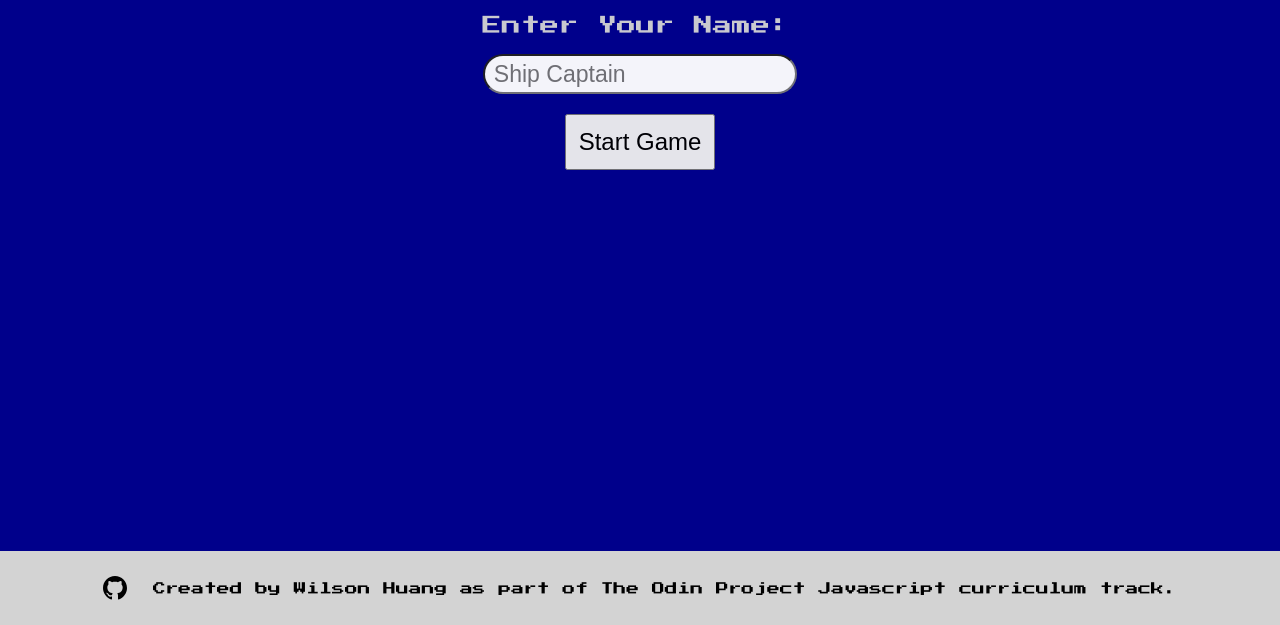
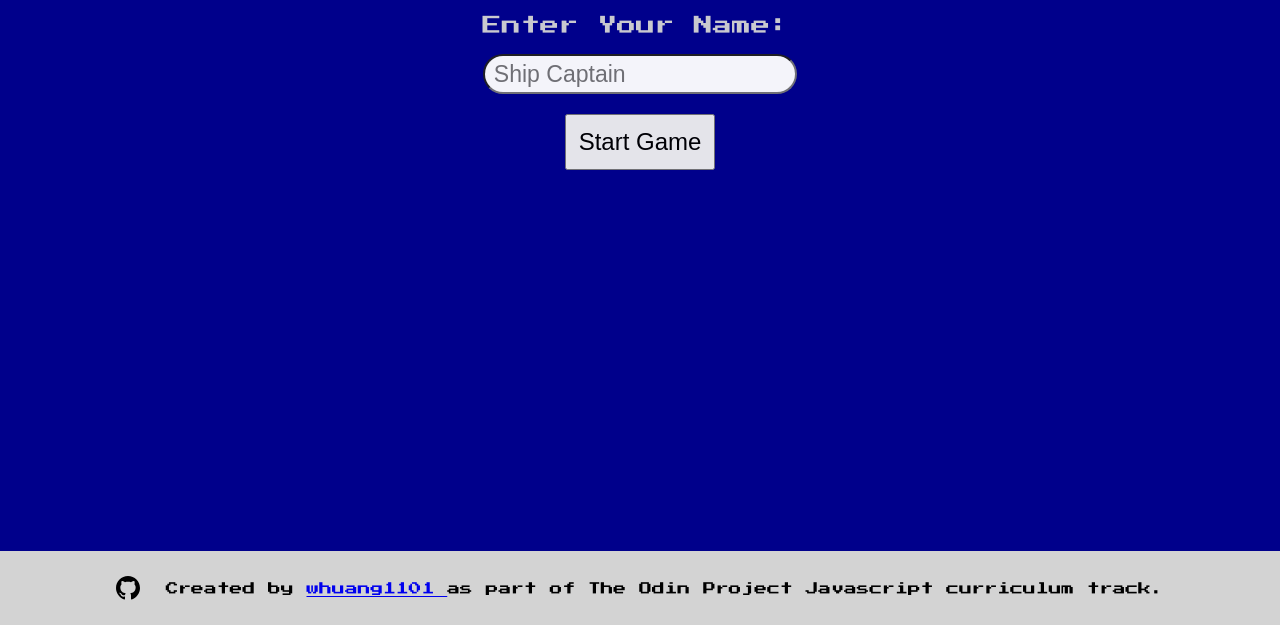
Before and after one commit to whuang1101/BattleShip, a website built with webpack: page dist/index.html in a window 1280 px wide. Shown: the part 175-800 px from the top of the page. Built offline with nearby package versions, Linux system fonts and the light colour scheme.

Commit message:
added my link github

```diff
--- a/dist/index.html
+++ b/dist/index.html
@@ -26,7 +26,7 @@
             </div>
             <div class="github-creator">
                 <svg xmlns="http://www.w3.org/2000/svg" width="24" height="24" viewBox="0 0 24 24"><path d="M12 0c-6.626 0-12 5.373-12 12 0 5.302 3.438 9.8 8.207 11.387.599.111.793-.261.793-.577v-2.234c-3.338.726-4.033-1.416-4.033-1.416-.546-1.387-1.333-1.756-1.333-1.756-1.089-.745.083-.729.083-.729 1.205.084 1.839 1.237 1.839 1.237 1.07 1.834 2.807 1.304 3.492.997.107-.775.418-1.305.762-1.604-2.665-.305-5.467-1.334-5.467-5.931 0-1.311.469-2.381 1.236-3.221-.124-.303-.535-1.524.117-3.176 0 0 1.008-.322 3.301 1.23.957-.266 1.983-.399 3.003-.404 1.02.005 2.047.138 3.006.404 2.291-1.552 3.297-1.23 3.297-1.23.653 1.653.242 2.874.118 3.176.77.84 1.235 1.911 1.235 3.221 0 4.609-2.807 5.624-5.479 5.921.43.372.823 1.102.823 2.222v3.293c0 .319.192.694.801.576 4.765-1.589 8.199-6.086 8.199-11.386 0-6.627-5.373-12-12-12z"/></svg>
-                <div class="content">Created by Wilson Huang as part of The Odin Project Javascript curriculum track.</div>
+                <div class="content">Created by <a href="https://github.com/whuang1101/BattleShip">whuang1101 </a> as part of The Odin Project Javascript curriculum track.</div>
             </div>
         </div>
         <div class="player-screen hide">
@@ -39,7 +39,7 @@
             </div>
             <div class="github-creator">
                 <svg xmlns="http://www.w3.org/2000/svg" width="24" height="24" viewBox="0 0 24 24"><path d="M12 0c-6.626 0-12 5.373-12 12 0 5.302 3.438 9.8 8.207 11.387.599.111.793-.261.793-.577v-2.234c-3.338.726-4.033-1.416-4.033-1.416-.546-1.387-1.333-1.756-1.333-1.756-1.089-.745.083-.729.083-.729 1.205.084 1.839 1.237 1.839 1.237 1.07 1.834 2.807 1.304 3.492.997.107-.775.418-1.305.762-1.604-2.665-.305-5.467-1.334-5.467-5.931 0-1.311.469-2.381 1.236-3.221-.124-.303-.535-1.524.117-3.176 0 0 1.008-.322 3.301 1.23.957-.266 1.983-.399 3.003-.404 1.02.005 2.047.138 3.006.404 2.291-1.552 3.297-1.23 3.297-1.23.653 1.653.242 2.874.118 3.176.77.84 1.235 1.911 1.235 3.221 0 4.609-2.807 5.624-5.479 5.921.43.372.823 1.102.823 2.222v3.293c0 .319.192.694.801.576 4.765-1.589 8.199-6.086 8.199-11.386 0-6.627-5.373-12-12-12z"/></svg>
-                <div class="content">Created by Wilson Huang as part of The Odin Project Javascript curriculum track.</div>
+                <div class="content">Created by <a href="https://github.com/whuang1101/BattleShip">whuang1101 </a> as part of The Odin Project Javascript curriculum track.</div>
             </div>
         </div>
         <div class="game-screen hide">
@@ -59,7 +59,7 @@
             </div>
             <div class="github-creator">
                 <svg xmlns="http://www.w3.org/2000/svg" width="24" height="24" viewBox="0 0 24 24"><path d="M12 0c-6.626 0-12 5.373-12 12 0 5.302 3.438 9.8 8.207 11.387.599.111.793-.261.793-.577v-2.234c-3.338.726-4.033-1.416-4.033-1.416-.546-1.387-1.333-1.756-1.333-1.756-1.089-.745.083-.729.083-.729 1.205.084 1.839 1.237 1.839 1.237 1.07 1.834 2.807 1.304 3.492.997.107-.775.418-1.305.762-1.604-2.665-.305-5.467-1.334-5.467-5.931 0-1.311.469-2.381 1.236-3.221-.124-.303-.535-1.524.117-3.176 0 0 1.008-.322 3.301 1.23.957-.266 1.983-.399 3.003-.404 1.02.005 2.047.138 3.006.404 2.291-1.552 3.297-1.23 3.297-1.23.653 1.653.242 2.874.118 3.176.77.84 1.235 1.911 1.235 3.221 0 4.609-2.807 5.624-5.479 5.921.43.372.823 1.102.823 2.222v3.293c0 .319.192.694.801.576 4.765-1.589 8.199-6.086 8.199-11.386 0-6.627-5.373-12-12-12z"/></svg>
-                <div class="content">Created by Wilson Huang as part of The Odin Project Javascript curriculum track.</div>
+                <div class="content">Created by <a href="https://github.com/whuang1101/BattleShip">whuang1101 </a> as part of The Odin Project Javascript curriculum track.</div>
             </div>
     </div>
 </body>
```
